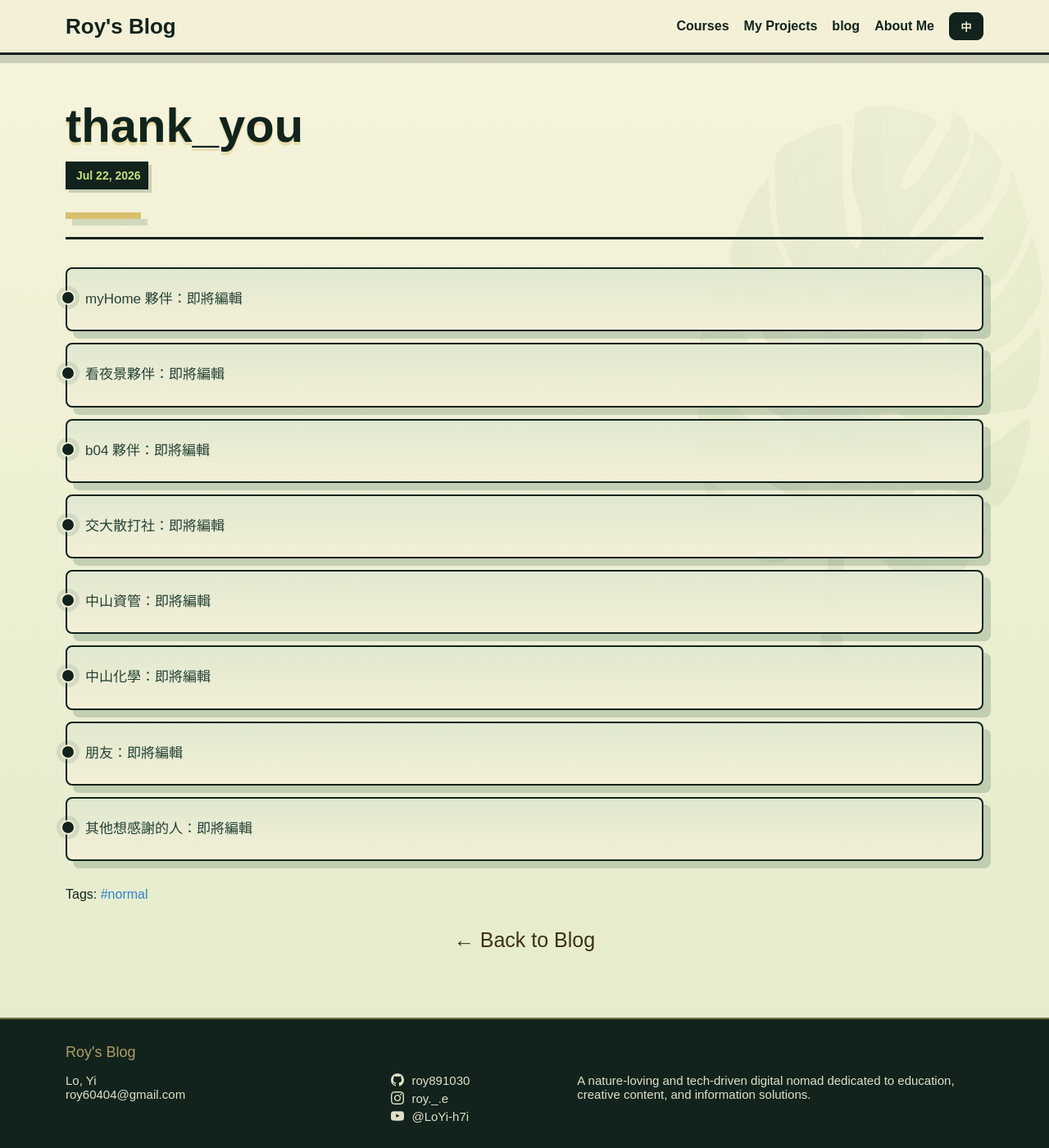
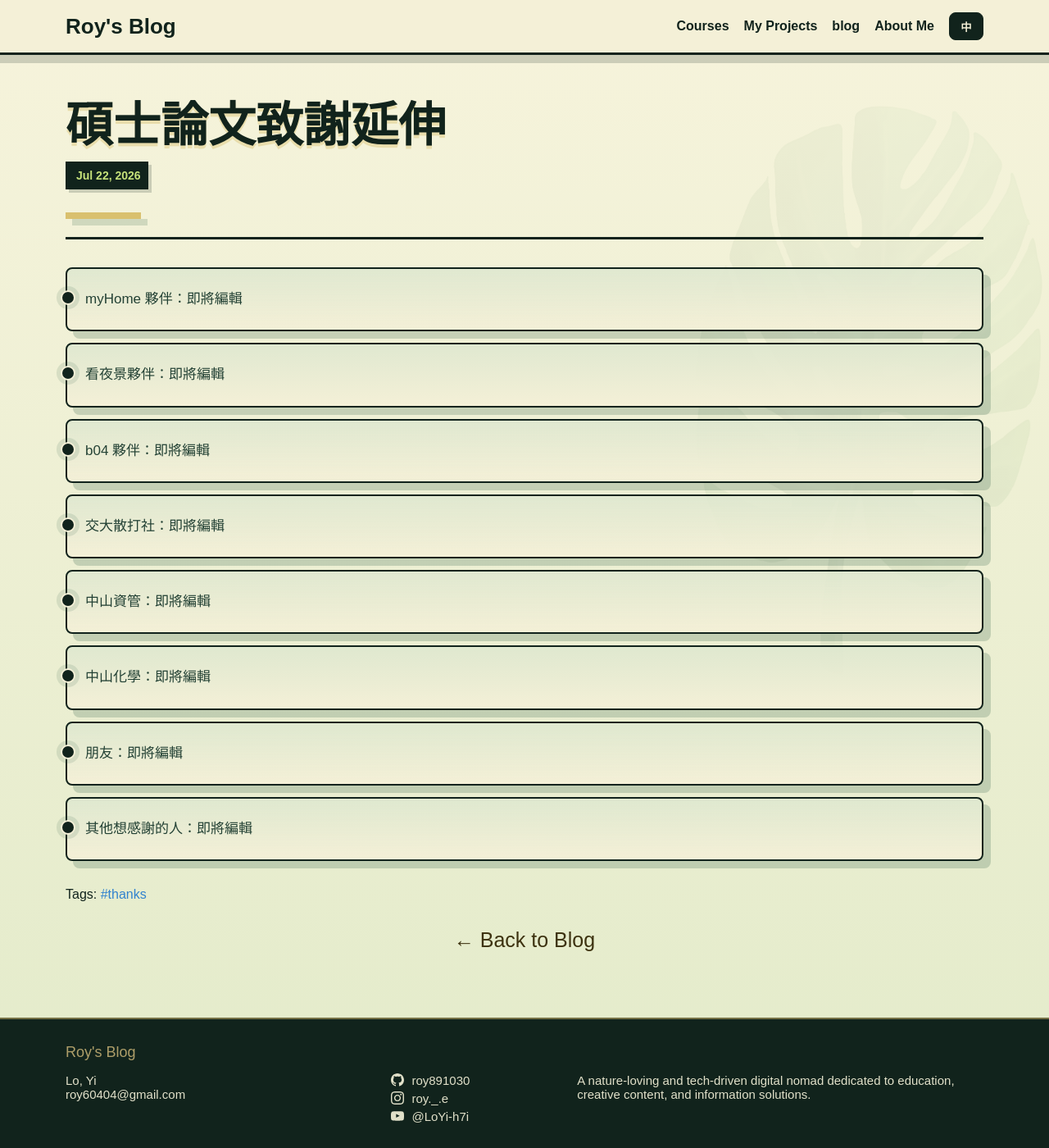
Before and after one commit to roy891030/roy891030.github.io, a Jekyll site: the page built from _posts/2026-07-22-thesis-acknowledgements.md, in a window 1280 px wide and 1400 px high. Shown: the whole window at 82% size. Built offline with Jekyll 4.4.1, drawn with Linux system fonts in a browser that asks for light colours; some web fonts are replaced.

Commit message:
Rename thank you post and tag

```diff
--- a/_posts/2026-07-22-thesis-acknowledgements.md
+++ b/_posts/2026-07-22-thesis-acknowledgements.md
@@ -1,8 +1,8 @@
 ---
 layout: post
-title: "thank_you"
+title: "碩士論文致謝延伸"
 date: 2026-07-22
-tags: [normal]
+tags: [thanks]
 permalink: /thank_you/
 ---
 
```
Also changed, not shown: tags/thanks.md (added, +5 -0 lines).
